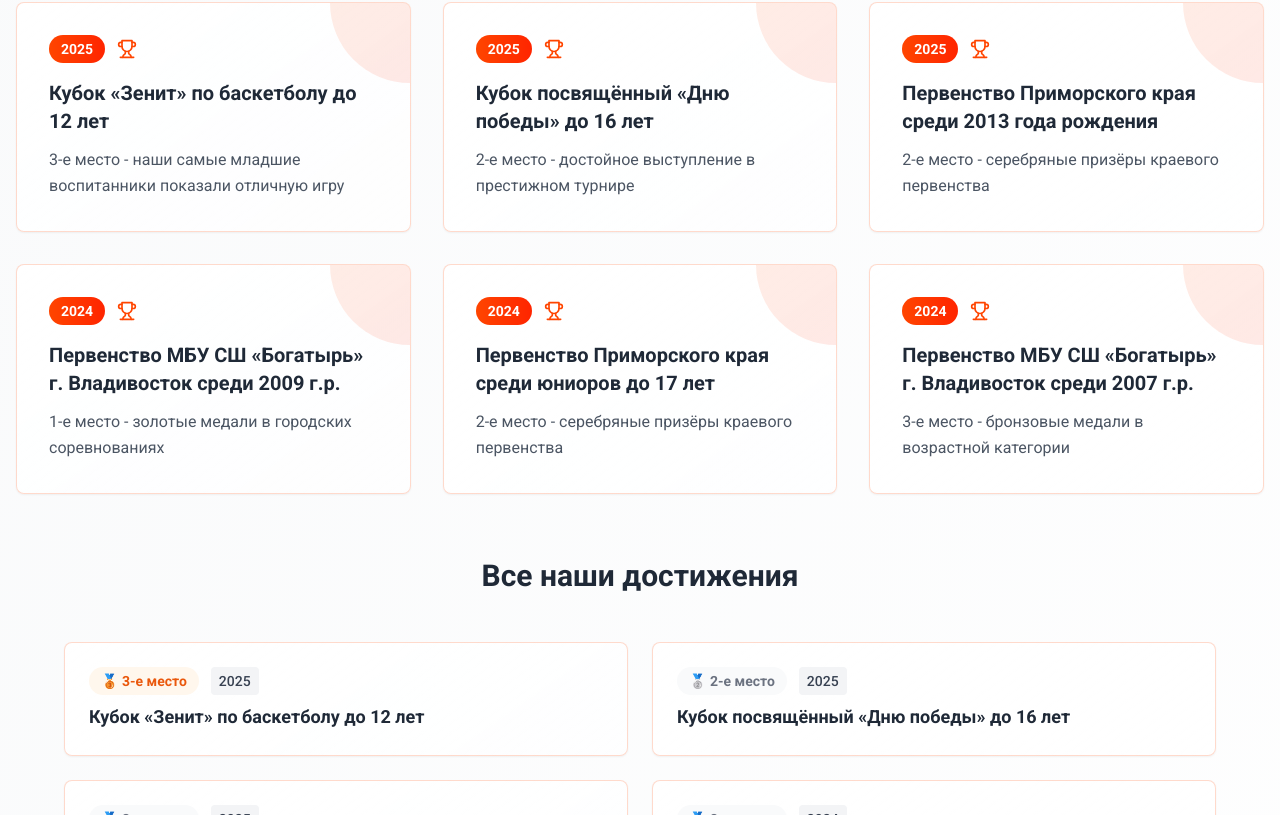
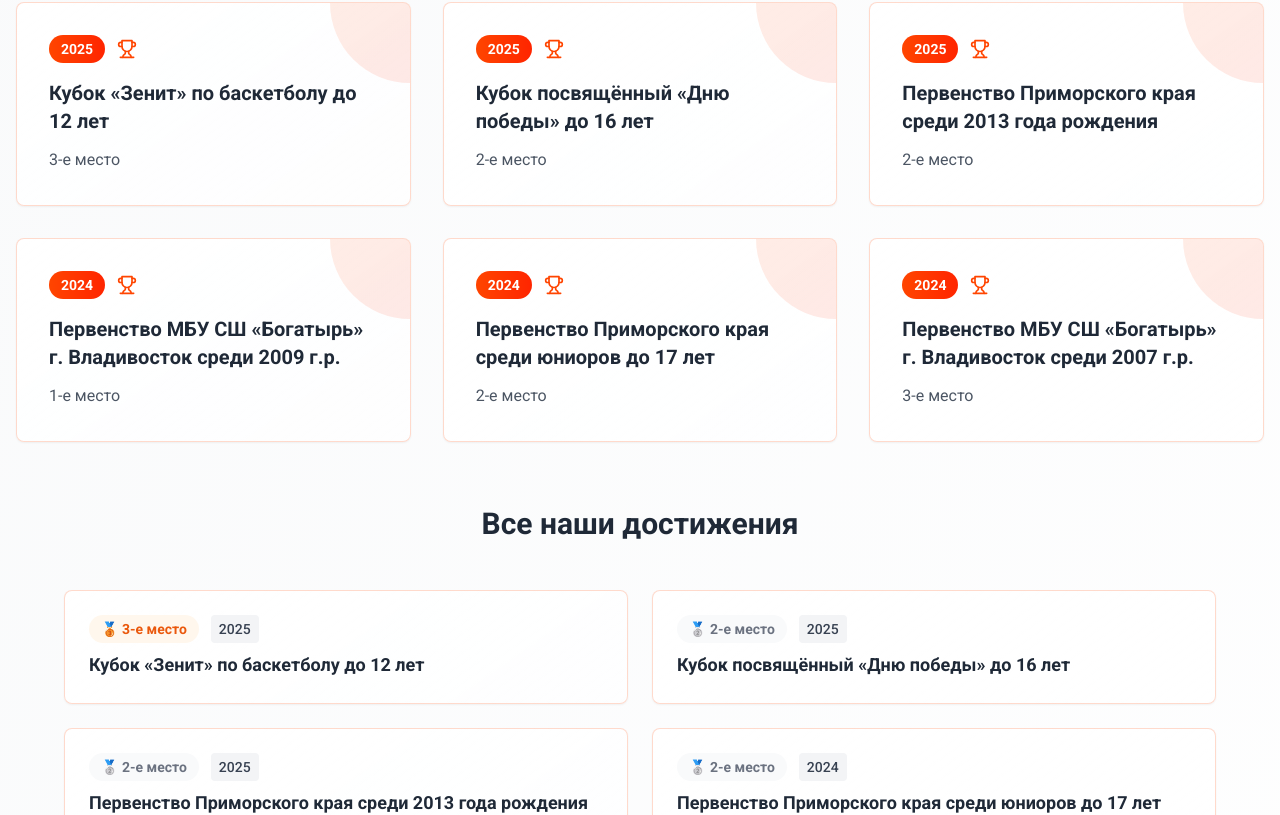
Before and after one commit to kiteatkit/2basketball, a React (Vite) app: page / in a window 1280 px wide. Shown: the part 3225-4040 px from the top of the page. Built offline with nearby package versions, Linux system fonts and the light colour scheme.

Commit message:
Update achievements descriptions

```diff
--- a/src/components/AchievementsSection.tsx
+++ b/src/components/AchievementsSection.tsx
@@ -7,32 +7,32 @@ const AchievementsSection = () => {
     {
       year: "2025",
       title: "Кубок «Зенит» по баскетболу до 12 лет",
-      description: "3-е место - наши самые младшие воспитанники показали отличную игру"
+      description: "3-е место"
     },
     {
       year: "2025",
       title: "Кубок посвящённый «Дню победы» до 16 лет",
-      description: "2-е место - достойное выступление в престижном турнире"
+      description: "2-е место"
     },
     {
       year: "2025",
       title: "Первенство Приморского края среди 2013 года рождения",
-      description: "2-е место - серебряные призёры краевого первенства"
+      description: "2-е место"
     },
     {
       year: "2024",
       title: "Первенство МБУ СШ «Богатырь» г. Владивосток среди 2009 г.р.",
-      description: "1-е место - золотые медали в городских соревнованиях"
+      description: "1-е место"
     },
     {
       year: "2024",
       title: "Первенство Приморского края среди юниоров до 17 лет",
-      description: "2-е место - серебряные призёры краевого первенства"
+      description: "2-е место"
     },
     {
       year: "2024",
       title: "Первенство МБУ СШ «Богатырь» г. Владивосток среди 2007 г.р.",
-      description: "3-е место - бронзовые медали в возрастной категории"
+      description: "3-е место"
     }
   ];
 
@@ -160,7 +160,7 @@ const AchievementsSection = () => {
                 <Star className="w-8 h-8 text-viking-orange" />
               </div>
               <p className="text-gray-600 mb-6">
-                Присоединяйтесь к баскетбольной школе "Викинги" и помогите нам писать новые страницы побед
+                Присоединяйтесь к баскетбольной школе "Викинги" и пишите вместе с нами новые страницы побед!
               </p>
               <button
                 onClick={() => {
```
